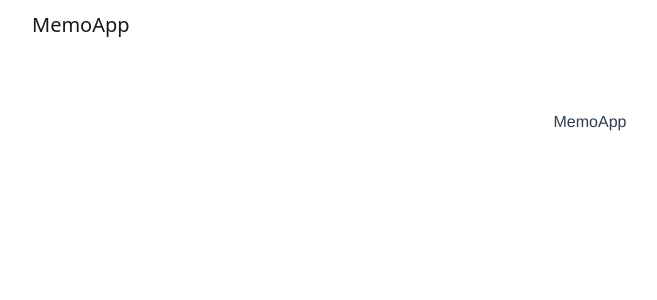
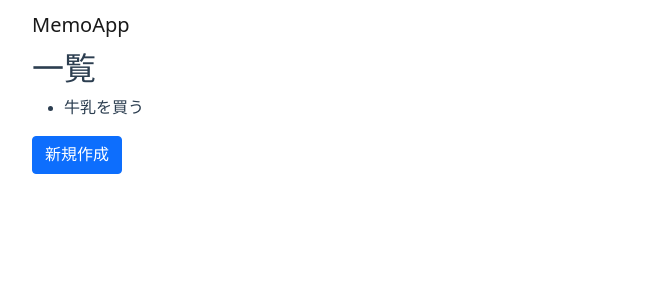
Before and after one commit to misonog/memo-app-spa, a Vue app: page / in a window 1280 px wide. Shown: the top 300 px of the page, without its empty margins (50-707 px from the left). Built offline with nearby package versions, Linux system fonts and the light colour scheme.

Commit message:
メモ一覧表示機能の追加

```diff
--- a/src/App.vue
+++ b/src/App.vue
@@ -16,8 +16,6 @@ export default {
   font-family: Avenir, Helvetica, Arial, sans-serif;
   -webkit-font-smoothing: antialiased;
   -moz-osx-font-smoothing: grayscale;
-  text-align: center;
   color: #2c3e50;
-  margin-top: 60px;
 }
 </style>
--- a/src/components/Memo.vue
+++ b/src/components/Memo.vue
@@ -1,3 +1,17 @@
 <template>
-  <p>MemoApp</p>
+  <div class="row align-items-start">
+    <MemoList></MemoList>
+  </div>
 </template>
+
+<script>
+import MemoList from './MemoList'
+
+export default {
+  name: 'Memo',
+
+  components: {
+    MemoList
+  }
+}
+</script>
--- /dev/null
+++ b/src/components/MemoList.vue
@@ -0,0 +1,32 @@
+<template>
+<div class="col-3">
+  <h2>一覧</h2>
+  <ul>
+    <li v-for="memo in memos" :key="memo.id">
+      {{ generateTitle(memo.content) }}
+    </li>
+  </ul>
+  <button class="btn btn-primary" @click="newMemo">新規作成</button>
+</div>
+</template>
+
+<script>
+export default {
+  name: 'MemoIndex',
+
+  computed: {
+    memos () {
+      return this.$store.state.memos
+    }
+  },
+
+  methods: {
+    generateTitle (content) {
+      return content.split('\n')[0]
+    },
+    newMemo () {
+      this.$emit('new-memo')
+    }
+  }
+}
+</script>
--- a/src/store/index.js
+++ b/src/store/index.js
@@ -3,7 +3,17 @@ import * as types from './mutation-type'
 
 export default createStore({
   state: {
+    memos: [
+      {
+        id: 1,
+        content: '牛乳を買う'
+      }
+    ],
+
+    // 次に追加するタスクのID
+    nextTaskId: 2
   },
+
   mutations: {
     [types.ADD_MEMO] (state, payload) {
       // TODO:
```
Also changed, not shown: src/components/MemoIndex.vue (deleted).
